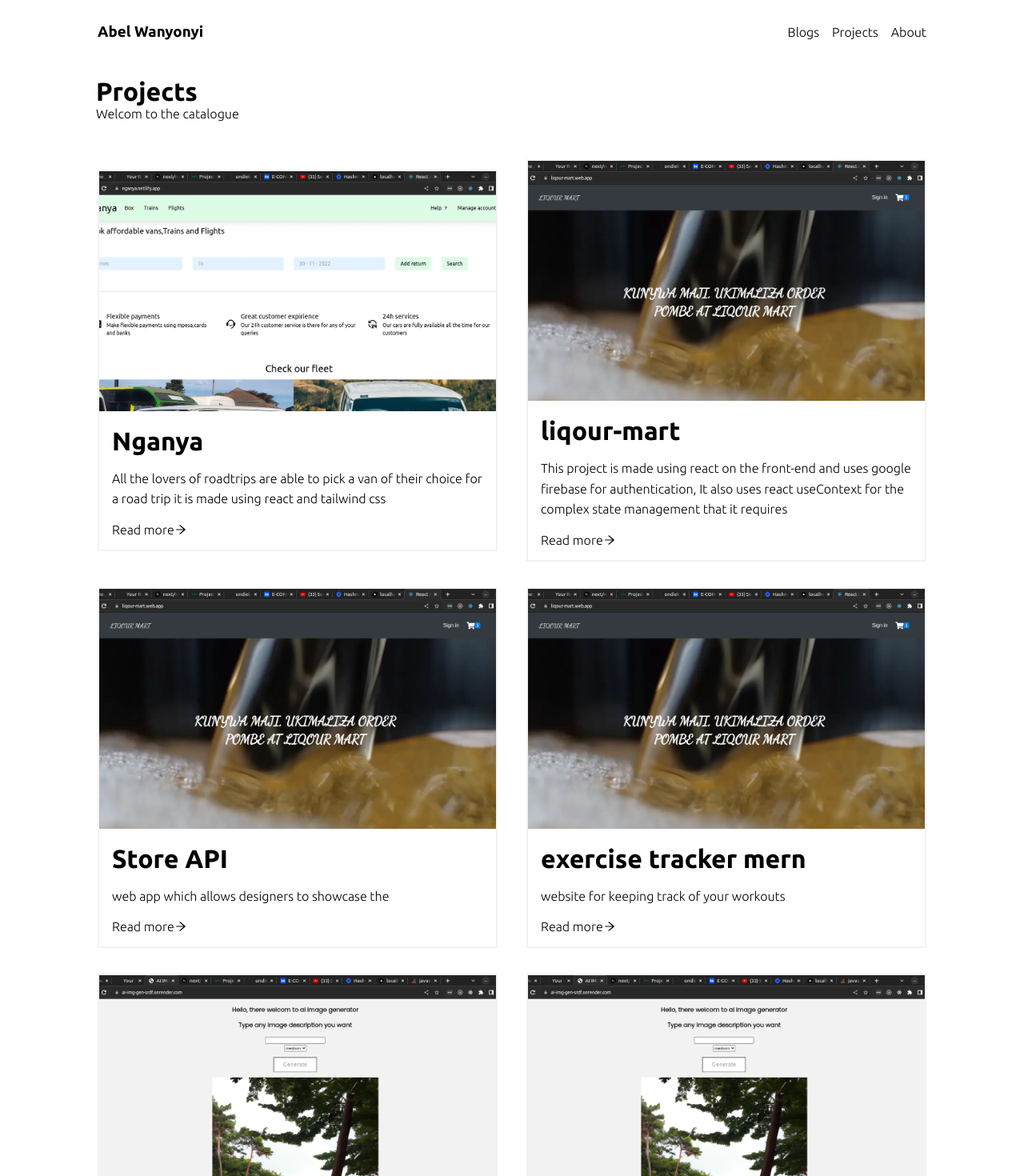
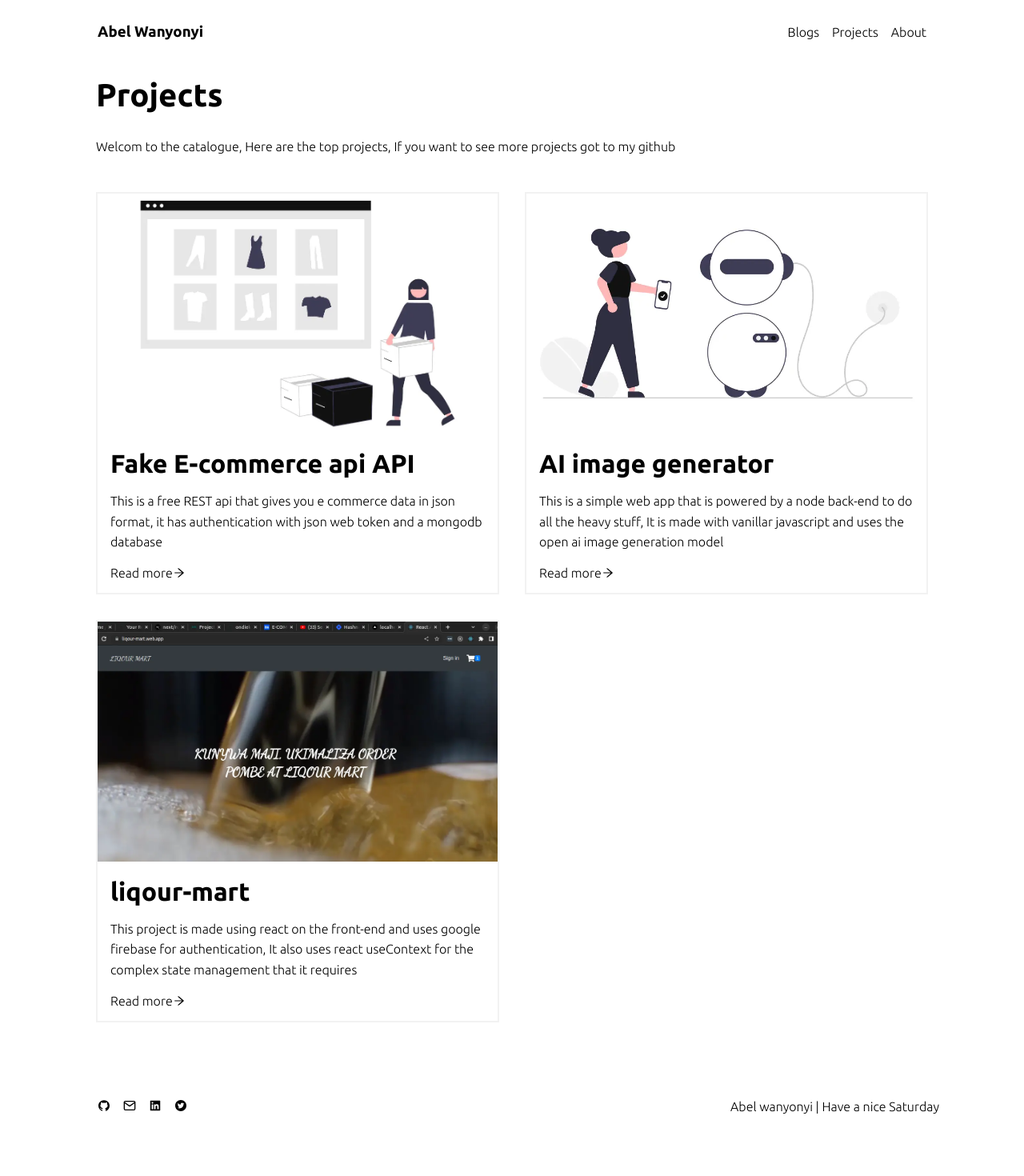
Before and after one commit to abeloa3411/next-blog, a Next.js app: page /projects in a window 1280 px wide. Shown: the top 1470 px of the page at 80% size. After the commit the page ends 1438 px from the top, so only its background shows below. Built offline with nearby package versions, Linux system fonts and the light colour scheme.

Commit message:
fix bugs

```diff
--- a/components/Projects.js
+++ b/components/Projects.js
@@ -8,8 +8,20 @@ const Projects = ({ projectsData }) => {
     <div className={styles.project__inner__container}>
       <div className={styles.project__container}>
         <div className={styles.project__title}>
-          <h1>Projects</h1>
-          <p>Welcom to the catalogue</p>
+          <h1 className={styles.project__title__h2}>Projects</h1>
+          <p>
+            Welcom to the catalogue, Here are the top projects, If you want to
+            see more projects got to my{" "}
+            <span>
+              <a
+                href="https://github.com/abeloa3411"
+                rel="noopener"
+                target="_blank"
+              >
+                github
+              </a>
+            </span>
+          </p>
         </div>
         <div className={styles.projects__card__container}>
           {projectsData.map((project) => {
--- a/data/projects/projects.js
+++ b/data/projects/projects.js
@@ -1,43 +1,19 @@
 import img1 from "../../public/liqour.webp";
-import img2 from "../../public/nganya.webp";
-import img3 from "../../public/liqour.webp";
-import img4 from "../../public/liqour.webp";
 import img5 from "../../public/ai.webp";
+import img6 from "../../public/api.webp";
 
 const projects = [
   {
-    id: 2,
-    title: "Nganya",
+    id: 0,
+    title: "Fake E-commerce api API",
     description:
-      "All the lovers of roadtrips are able to pick a van of their choice for a road trip it is made using react and tailwind css",
-    link: "https://nganya.netlify.app",
-    imgLink: img2,
-  },
-  {
-    id: 1,
-    title: "liqour-mart",
-    description:
-      "This project is made using react on the front-end and uses google firebase for authentication, It also uses react useContext for the complex state management that it requires",
-    link: "liqour-mart.web.app",
-    imgLink: img1,
-  },
-  {
-    id: 3,
-    title: "Store API",
-    description: "web app which allows designers to showcase the",
-    link: "https://exercise-tracker-simple.herokuapp.com",
-    imgLink: img3,
+      "This is a free REST api that gives you e commerce data in json format, it has authentication with json web token and a mongodb database",
+    link: "https://github.com/abeloa3411",
+    imgLink: img6,
   },
 
   {
-    id: 4,
-    title: "exercise tracker mern",
-    description: "website for keeping track of your workouts",
-    link: "https://exercise-tracker-simple.herokuapp.com",
-    imgLink: img4,
-  },
-  {
-    id: 5,
+    id: 1,
     title: "AI image generator",
     description:
       "This is a simple web app that is powered by a node back-end to do all the heavy stuff, It is made with vanillar javascript and uses the open ai image generation model",
@@ -45,12 +21,12 @@ const projects = [
     imgLink: img5,
   },
   {
-    id: 6,
-    title: "Store API",
+    id: 2,
+    title: "liqour-mart",
     description:
-      "This is a free REST api that gives you e commerce data in json format, it has authentication with json web token and a mongodb database",
-    link: "https://github.com/abeloa3411",
-    imgLink: img5,
+      "This project is made using react on the front-end and uses google firebase for authentication, It also uses react useContext for the complex state management that it requires",
+    link: "liqour-mart.web.app",
+    imgLink: img1,
   },
 ];
 
--- a/styles/projects.module.css
+++ b/styles/projects.module.css
@@ -15,8 +15,10 @@
   margin-bottom: 2rem;
 }
 
-.project__title h2 {
-  font-size: 60px;
+.project__title__h2 {
+  font-size: 40px;
+  margin-bottom: 2rem;
+  font-weight: 700;
 }
 
 .projects__card__container {
@@ -34,8 +36,9 @@
 .project__card {
   display: flex;
   flex-direction: column;
-  width: 500px;
+  max-width: 540px;
   overflow: hidden;
+  min-height: 100%;
   border: 2px solid #f2f2f2;
 }
 
```
Also changed, not shown: public/ai.webp, public/api.webp (added).
